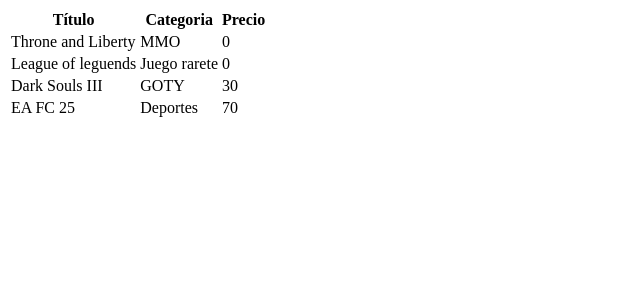
After one commit to Jose-Snchz13/desarrollo-web-servidor-2024, a PHP site: page /matrices.php in a window 1280 px wide. The commit adds this page. Shown: the top 300 px of the page, without its empty margins (0-640 px from the left). Run offline with PHP 8.4, Linux system fonts and the light colour scheme.

Commit message:
Matrices añadidas

```diff
--- a/02_Estructura_de_control/index.php
+++ b/02_Estructura_de_control/index.php
@@ -76,6 +76,12 @@
                 </td>
                 <td>Ejercicios con array</td>
             </tr>
+            <tr>
+                <td>
+                    <a href="matrices.php">matrices.php</a>
+                </td>
+                <td>Ejercicios con matrices</td>
+            </tr>
         </tbody>
     </table>
 </body>
--- /dev/null
+++ b/02_Estructura_de_control/matrices.php
@@ -0,0 +1,52 @@
+<!DOCTYPE html>
+<html lang="en">
+<head>
+    <meta charset="UTF-8">
+    <meta name="viewport" content="width=device-width, initial-scale=1.0">
+    <title>Matrices</title>
+</head>
+<body>
+    <?php
+    $videojuegos=[
+        ["EA FC 25","Deportes",70],
+        ["Dark Souls III","GOTY",30],
+        ["League of leguends","Juego rarete",0]
+    ];
+
+    foreach ($videojuegos as $videojuego ) {
+        list($titulo,$categoria,$precio) = $videojuego;
+    }
+    $nuevo_juego = ["Throne and Liberty", "MMO", 0];
+            array_push($videojuegos,$nuevo_juego);
+            //$_titulo = array_column($videojuegos, 0);
+            //array_multisort($_titulo, SORT_ASC, $videojuegos);
+            //EJ rapido 1
+            //$_precio = array_column($videojuegos, 2);
+            //array_multisort($_precio, SORT_ASC, $videojuegos);
+            //EJ rapido 2
+            $_categoria = array_column($videojuegos, 1);
+            array_multisort($_categoria, SORT_DESC, $videojuegos);
+    ?>
+    <table>
+        <thead>
+            <tr>
+                <th>Título</th>
+                <th>Categoria</th>
+                <th>Precio</th>
+            </tr>
+        </thead>
+        <tbody>
+            <?php
+                foreach ($videojuegos as $juego) {
+                    list($titulo,$categoria,$precio) = $juego;
+                    echo "<tr>";
+                    echo "<td>$titulo</td>";
+                    echo "<td>$categoria</td>";
+                    echo "<td>$precio</td>";
+                    echo "</tr>";
+                }
+            ?>
+        </tbody>
+    </table>
+</body>
+</html>
```
